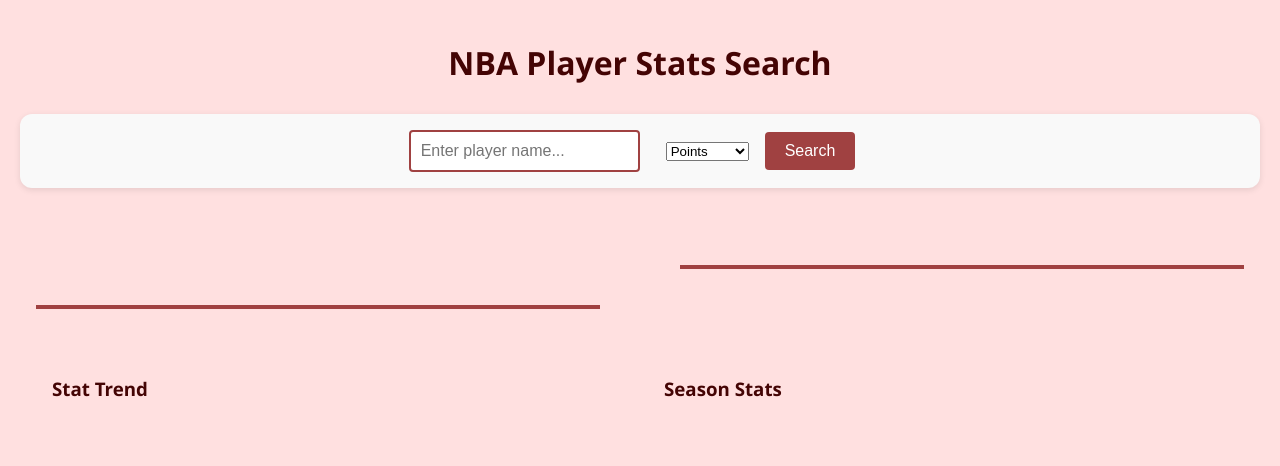
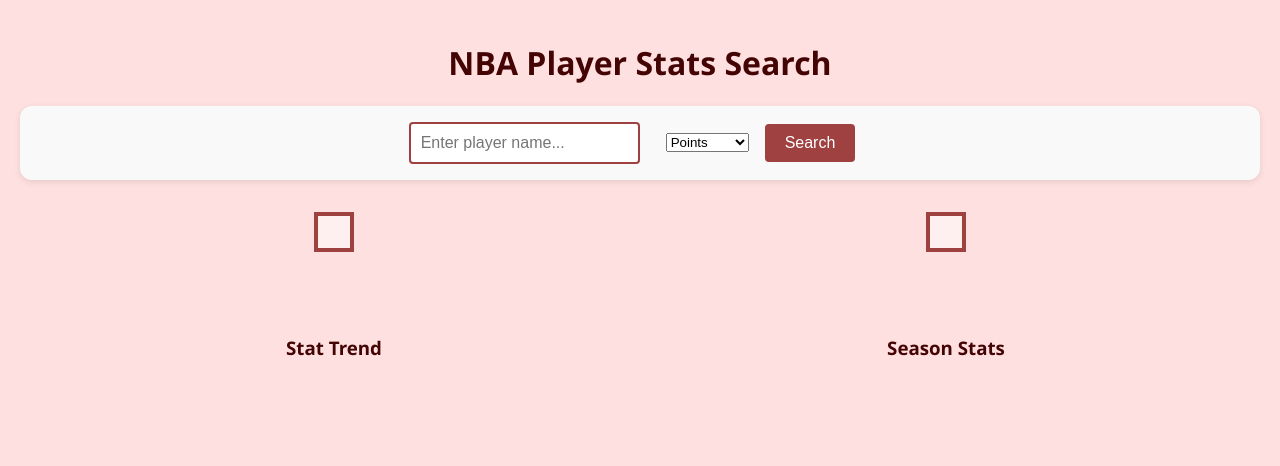
Before and after one commit to KaPranav21/NBA_Dashboard, a Flask app: page / in a window 1280 px wide. Shown: the top 466 px of the page. Run offline with Flask 3, Linux system fonts and the light colour scheme.

Commit message:
css arepair

```diff
--- a/static/routes.js
+++ b/static/routes.js
@@ -127,7 +127,6 @@
   let physHtml =
     `<h3>${player_name}</h3>
     <table border="1" class="physicals-table">
-      <tr><th>Attribute</th><th>Value</th></tr>
       <tr><td>Height</td><td>${phys.height || "N/A"}</td></tr>
       <tr><td>Weight</td><td>${phys.weight ? phys.weight + " lbs" : "N/A"}</td></tr>
       <tr><td>Age</td><td>${phys.age || "N/A"}</td></tr>
--- a/static/styles.css
+++ b/static/styles.css
@@ -7,24 +7,21 @@
   color: #440404;
 }
 
-/* Title */
 h1 {
   text-align: center;
-  margin-bottom: 30px;
+  margin-bottom: 10;
 }
 
-h2 {
-  text-align: center;
-  margin-bottom: 30px;
+/* Title */
+h2, h3, td{
+  margin-bottom: 1px;
 }
 
-h3 {
-  text-align: center;
+/* Container (fix: missing .) */
+.container {
+  justify-content: center;
 }
 
-container{
-  justify-content: center;
-}
 /* Search Bar */
 .search-bar {
   display: flex;
@@ -48,39 +45,33 @@
   padding: 1rem;
 }
 
-.name-physicals {
-  text-align: center;
-}
-
 /* Bottom Section: Plot + Stats side by side */
 .flex-row {
   display: flex;
+  flex-direction: column;
   justify-content: center;
   gap: 40px;
   max-width: 900px;
-  margin: 0 auto 40px auto;
-  flex-direction: column;
-  margin-top: 3rem;
+  margin: 3rem auto 40px auto;
 }
 
-/* Columns inside bottom section */
+/* Columns inside sections */
 .column {
   flex: 1;
-  min-width: 100px; /* optional for responsiveness */
-}
-
-.left {
-  margin-right: 2rem;
-}
-
-.right {
-  margin-left: 2rem;
+  display: flex;
+  justify-content: center;
+  align-items: center;
+  flex-direction: column;
+  min-width: 100px;
+  padding: 1rem;
 }
 
 /* Headings inside bottom section */
-#plotContainer , #seasonStatsContainer {
+#plotContainer,
+#seasonStatsContainer {
   display: flex;
-  text-align: center;
+  flex-direction: column;
+  align-items: center;
   margin-bottom: 15px;
 }
 
@@ -132,7 +123,7 @@
 th, td {
   border: 1px solid #a04141;
   padding: 12px 15px;
-  text-align: left;
+  text-align: center;
 }
 
 th {
@@ -144,26 +135,16 @@
   background-color: #ffe6e6;
 }
 
-/* Section Tables */
-#averagesTable,
-#physicalsTable {
-  margin-top: 20px;
-  border: 2px solid #a04141;
+/* Physicals and Averages Table Containers */
+#physicalsTable, #averagesTable {
+  display: flex;
+  flex-direction: column;
+  align-items: center;
+  justify-content: center;
+  border: 4px solid #a04141;
   background-color: #fff0f0;
-  justify-content: center;
-
-}
-
-#averagesTable th,
-#physicalsTable th {
-  background-color: #a04141;
-  color: white;
-}
-
-#averagesTable td,
-#physicalsTable td {
-  border: 1px solid #a04141;
-  padding: 10px;
+  padding: 1rem;
+  width: fit-content;
 }
 
 /* Responsive Enhancements */
@@ -173,7 +154,6 @@
     align-items: center;
   }
 
-
   input[type="text"],
   button {
     width: 100%;
@@ -181,19 +161,17 @@
   }
 }
 
-/* Season stats table overrides */
+/* Season Stats Table */
 #statsTable table {
   width: auto;
   margin-left: auto;
   margin-right: auto;
   display: table;
 }
+
+/* Additional Layout Styles */
 .name-physicals {
   text-align: center;
-}
-
-#physicalsTable {
-  margin-top: 101px; /* Adjust the gap here */
 }
 
 #plotImage {
@@ -203,13 +181,6 @@
   margin: 0 auto;
 }
 
-.centered-table, #physicalsTable {
-  display: flex;
-  justify-content: center;
-  align-items: center;
-  flex-direction: column;
-}
-
 .centered-text {
   text-align: center;
   font-weight: bold;
@@ -217,8 +188,14 @@
   margin-bottom: 0.5rem;
 }
 
-
-#plotContainer, #stats-section {
+#plotContainer,
+#stats-section {
   flex: 1;
   padding: 1rem;
 }
+
+#column left{
+  display: flex;
+  justify-content: center;
+  align-items: center;
+}
```
